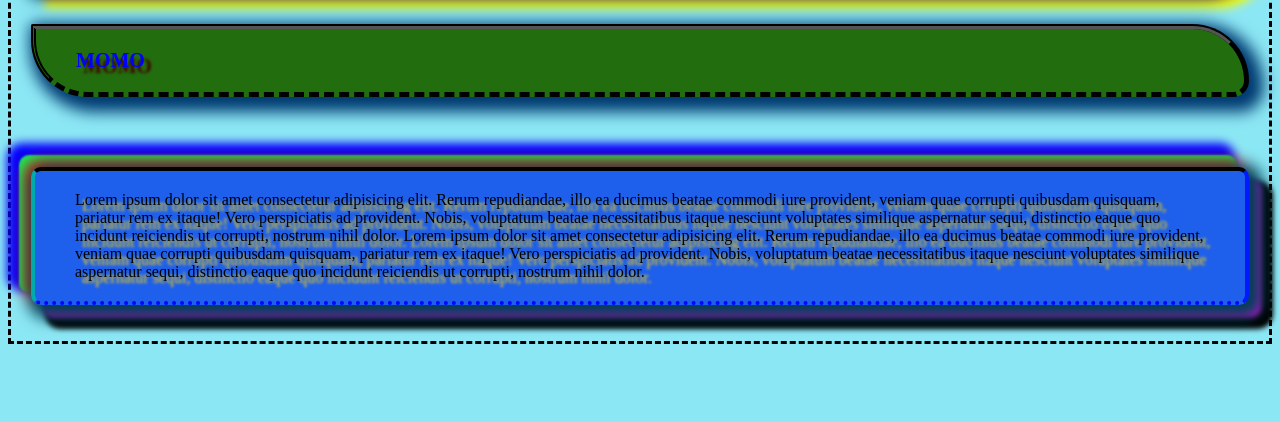
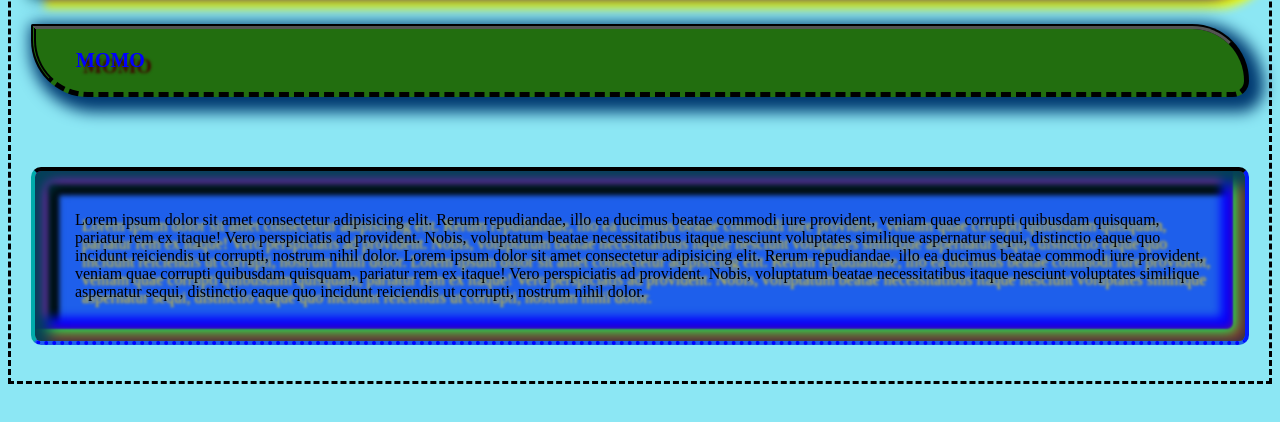
Before and after one commit to pradipbhatt/Complete-CSS, a plain HTML site: page box-shadow/boxshadow.html in a window 1280 px wide. Shown: the part 132-554 px from the top of the page. Drawn offline with Linux system fonts and the light colour scheme.

Commit message:
init commir day 3

```diff
--- a/box-shadow/boxshadow.html
+++ b/box-shadow/boxshadow.html
@@ -55,7 +55,7 @@
         max-width: 1400px;
         min-width: 300px;
         border-radius: 10px;
-        padding: 20px 40px 20px 40px;
+        padding: 40px 40px 40px 40px;
         margin-top: 40px;
         border-top: 4px solid black;
         border-bottom: 4px dotted rgb(0, 4, 255);
@@ -66,7 +66,7 @@
         text-shadow: 7px 6px 3px rgb(255, 213, 0);
         box-sizing: border-box;
         /* box-shadow: 7px 7px 15px 8px rgb(0, 58, 113); */
-        box-shadow: 6px 6px 15px 8px rgb(0, 64, 87) ,-6px -6px 15px 0px rgb(255, 0, 0),-12px -12px 2px 0px rgb(0, 255, 94),-19px -19px 10px 5px rgb(4, 0, 255),12px 12px 5px 0px rgb(251, 0, 255),19px 19px 5px 5px rgb(0, 0, 0);
+        box-shadow: 6px 6px 15px 8px rgb(0, 64, 87) inset,-6px -6px 15px 0px rgb(255, 0, 0) inset,-12px -12px 2px 0px rgb(0, 255, 94) inset,-19px -19px 10px 5px rgb(4, 0, 255) inset,12px 12px 5px 0px rgb(251, 0, 255) inset,19px 19px 5px 5px rgb(0, 0, 0) inset;
       }
     </style>
   </head>
```
